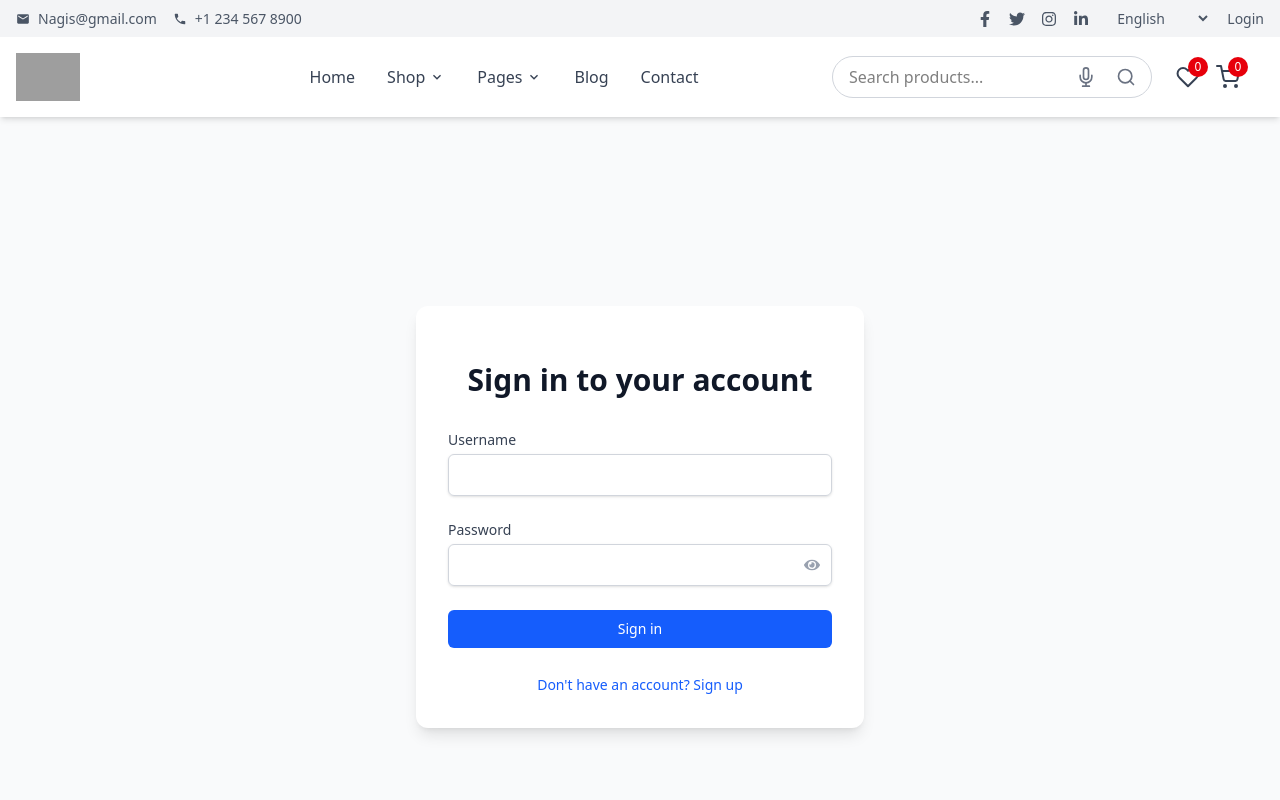
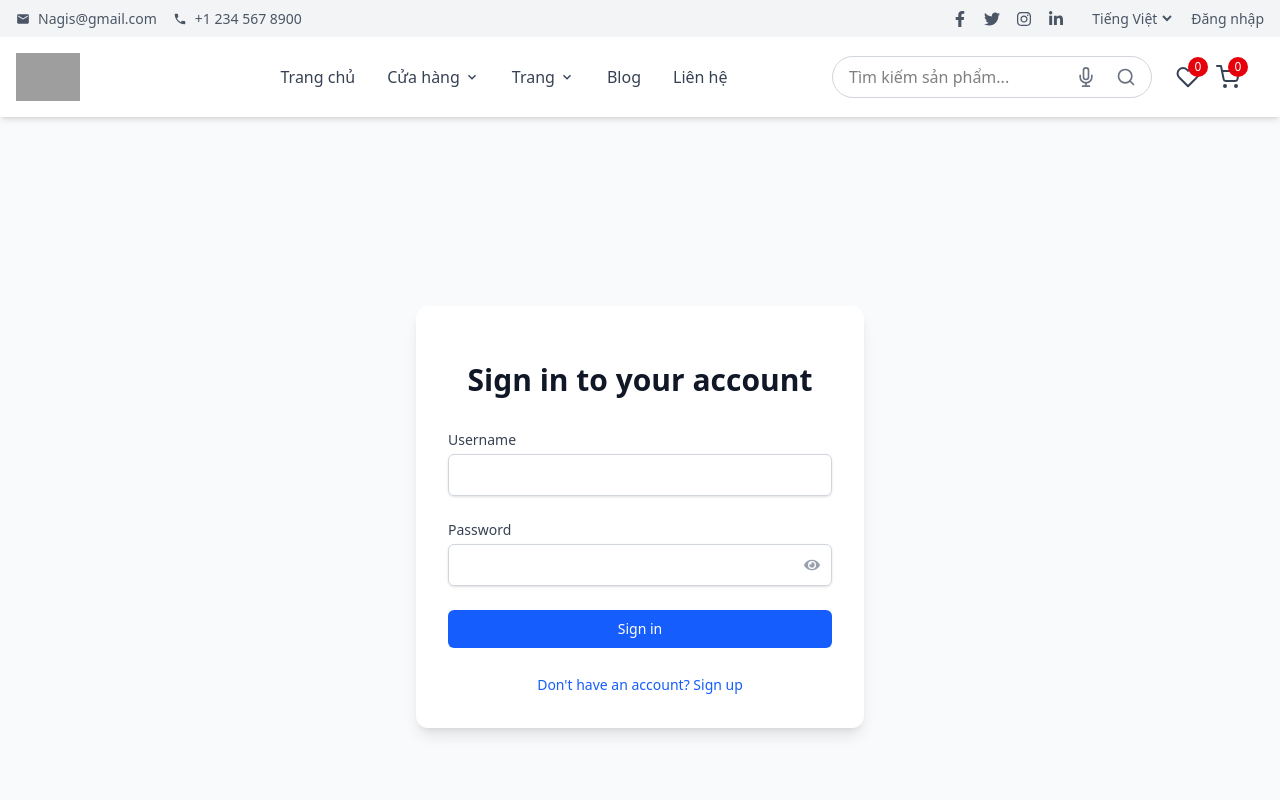
Before and after one commit to mlnhquxc/ChuyenDeWeb, a React (Vite) app in the folder front_end/: page /login in a window 1280 px wide. Shown: the top 800 px of the page. Built offline with nearby package versions, Linux system fonts and the light colour scheme; grey boxes are pictures that could not be loaded.

Commit message:
update chỉnh sửa chữ tiếng việt

```diff
--- a/front_end/src/Pages/Home.jsx
+++ b/front_end/src/Pages/Home.jsx
@@ -94,13 +94,13 @@ const HomePage = () => {
           <div className="absolute inset-0 bg-opacity-50 flex items-center justify-center">
             <div className="text-center text-yellow">
               <h1 className="text-4xl md:text-6xl font-bold mb-4 animate-fade-in">
-                Tech Innovation
+                Công Nghệ Đổi Mới
               </h1>
               <p className="text-xl mb-8 animate-fade-in-delay">
-                Discover the latest in technology and innovation
+                Khám phá những công nghệ mới nhất và sáng tạo
               </p>
               <button className="bg-blue-600 text-white px-8 py-3 rounded-full hover:bg-blue-700 transition duration-300">
-                Explore Now
+                Khám Phá Ngay
               </button>
             </div>
           </div>
@@ -108,7 +108,7 @@ const HomePage = () => {
 
         {/* Categories */}
         <section className="container mx-auto px-4 py-16">
-          <h2 className="text-3xl font-bold text-center mb-12">Popular Categories</h2>
+          <h2 className="text-3xl font-bold text-center mb-12">Danh Mục Phổ Biến</h2>
           <div className="relative">
             <button
                 onClick={prevCategory}
@@ -145,7 +145,7 @@ const HomePage = () => {
 
         {/* Featured Products */}
         <section className="container mx-auto px-4 py-16 bg-gradient-to-r from-blue-50 to-indigo-50 dark:from-gray-800 dark:to-gray-900">
-          <h2 className="text-3xl font-bold dark:text-white text-center mb-12">Featured Products</h2>
+          <h2 className="text-3xl font-bold dark:text-white text-center mb-12">Sản Phẩm Nổi Bật</h2>
 
           {loading ? (
             <div className="flex justify-center items-center h-64">
--- a/front_end/src/components/Header.jsx
+++ b/front_end/src/components/Header.jsx
@@ -158,11 +158,11 @@ const Header = () => {
   };
 
   const menuItems = [
-    { name: "Home", link: "/" },
-    { name: "Shop", link: "/shop", hasDropdown: true },
-    { name: "Pages", link: "#", hasDropdown: true },
+    { name: "Trang chủ", link: "/" },
+    { name: "Cửa hàng", link: "/shop", hasDropdown: true },
+    { name: "Trang", link: "#", hasDropdown: true },
     { name: "Blog", link: "#" },
-    { name: "Contact", link: "/contact" },
+    { name: "Liên hệ", link: "/contact" },
   ];
 
   // Close user menu when clicking outside
@@ -226,8 +226,8 @@ const Header = () => {
               </div>
               <div className="flex items-center space-x-4">
                 <select className="bg-transparent text-sm text-gray-600 focus:outline-none">
-                  <option value="en">English</option>
-                  <option value="es">Vietnamese</option>
+                  <option value="vi">Tiếng Việt</option>
+                  <option value="en">Tiếng Anh</option>
                 </select>
                 {isAuthenticated && user ? (
                     <div className="relative" ref={userMenuRef}>
@@ -257,28 +257,28 @@ const Header = () => {
                                 className="flex items-center px-4 py-2 text-sm text-gray-700 hover:bg-gray-100 w-full text-left"
                             >
                               <FiUser className="mr-2" />
-                              Profile
+                              Hồ sơ
                             </button>
                             <button
                                 onClick={handleOrdersClick}
                                 className="flex items-center px-4 py-2 text-sm text-gray-700 hover:bg-gray-100 w-full text-left"
                             >
                               <FiShoppingCart className="mr-2" />
-                              Orders
+                              Đơn hàng
                             </button>
                             <button
                                 onClick={handleWishlistClick}
                                 className="flex items-center px-4 py-2 text-sm text-gray-700 hover:bg-gray-100 w-full text-left"
                             >
                               <FiHeart className="mr-2" />
-                              Wishlist
+                              Yêu thích
                             </button>
                             <button
                                 onClick={handleSettingsClick}
                                 className="flex items-center px-4 py-2 text-sm text-gray-700 hover:bg-gray-100 w-full text-left"
                             >
                               <FiSettings className="mr-2" />
-                              Settings
+                              Cài đặt
                             </button>
                             <div className="border-t border-gray-100"></div>
                             <button
@@ -286,7 +286,7 @@ const Header = () => {
                                 className="flex items-center px-4 py-2 text-sm text-red-600 hover:bg-gray-100 w-full text-left"
                             >
                               <FiLogOut className="mr-2" />
-                              Logout
+                              Đăng xuất
                             </button>
                           </div>
                       )}
@@ -296,7 +296,7 @@ const Header = () => {
                         onClick={handleLogin}
                         className="text-sm text-gray-600 hover:text-red-600"
                     >
-                      Login
+                      Đăng nhập
                     </button>
                 )}
               </div>
@@ -333,9 +333,9 @@ const Header = () => {
                       </a>
                       {item.hasDropdown && (
                           <div className="absolute top-full left-0 w-48 bg-white shadow-lg rounded-md py-2 hidden group-hover:block">
-                            <a href="#" className="block px-4 py-2 text-sm text-gray-700 hover:bg-gray-100">Submenu 1</a>
-                            <a href="#" className="block px-4 py-2 text-sm text-gray-700 hover:bg-gray-100">Submenu 2</a>
-                            <a href="#" className="block px-4 py-2 text-sm text-gray-700 hover:bg-gray-100">Submenu 3</a>
+                            <a href="#" className="block px-4 py-2 text-sm text-gray-700 hover:bg-gray-100">Danh mục 1</a>
+                            <a href="#" className="block px-4 py-2 text-sm text-gray-700 hover:bg-gray-100">Danh mục 2</a>
+                            <a href="#" className="block px-4 py-2 text-sm text-gray-700 hover:bg-gray-100">Danh mục 3</a>
                           </div>
                       )}
                     </div>
@@ -350,7 +350,7 @@ const Header = () => {
                       value={searchQuery}
                       onChange={(e) => setSearchQuery(e.target.value)}
                       onKeyPress={handleKeyPress}
-                      placeholder="Search products..."
+                      placeholder="Tìm kiếm sản phẩm..."
                       className="w-40 lg:w-80 px-4 py-2 rounded-full border border-gray-300 focus:outline-none focus:border-red-500"
                   />
                   <div className="absolute right-2 top-1/2 transform -translate-y-1/2 flex">
```
